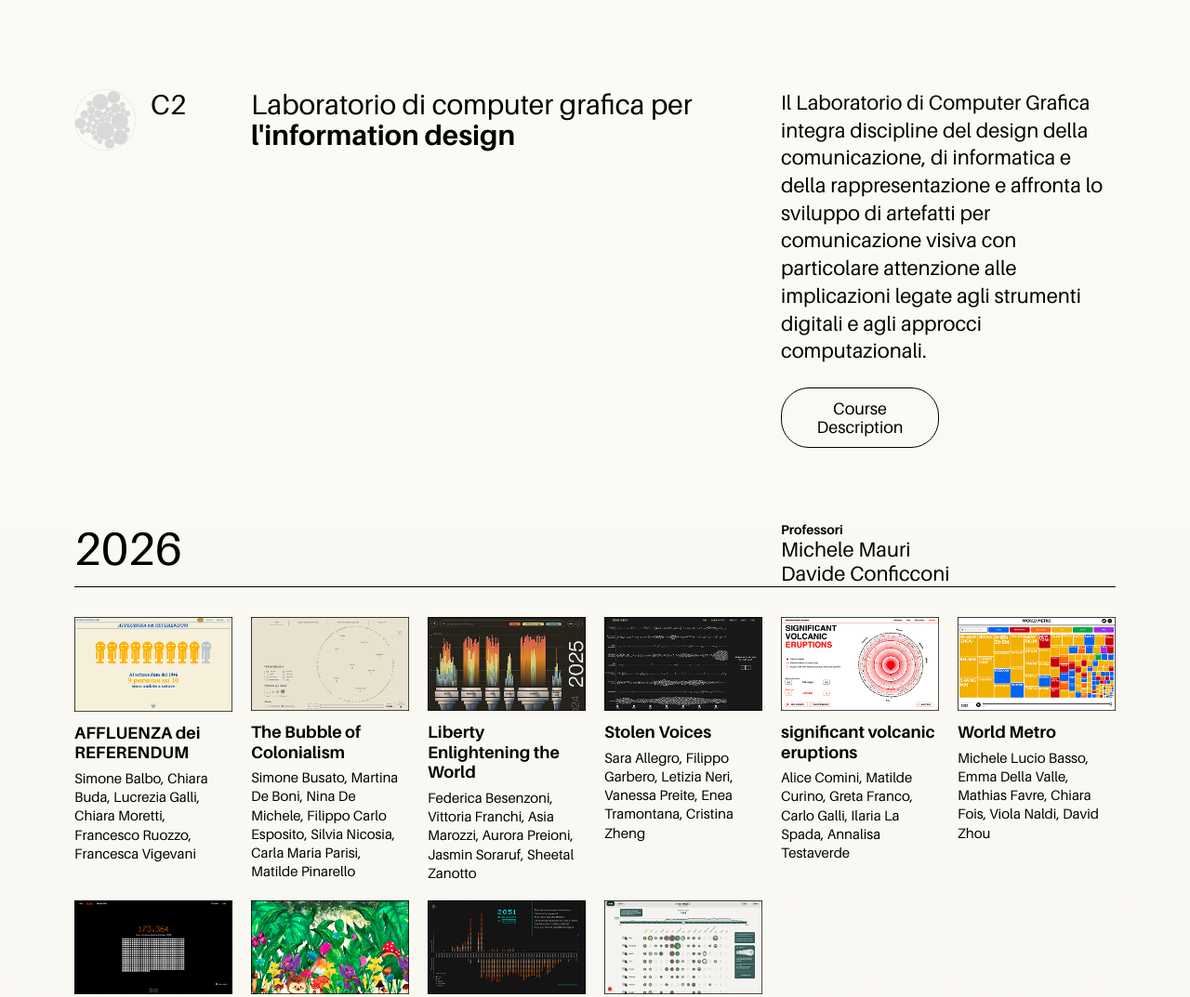
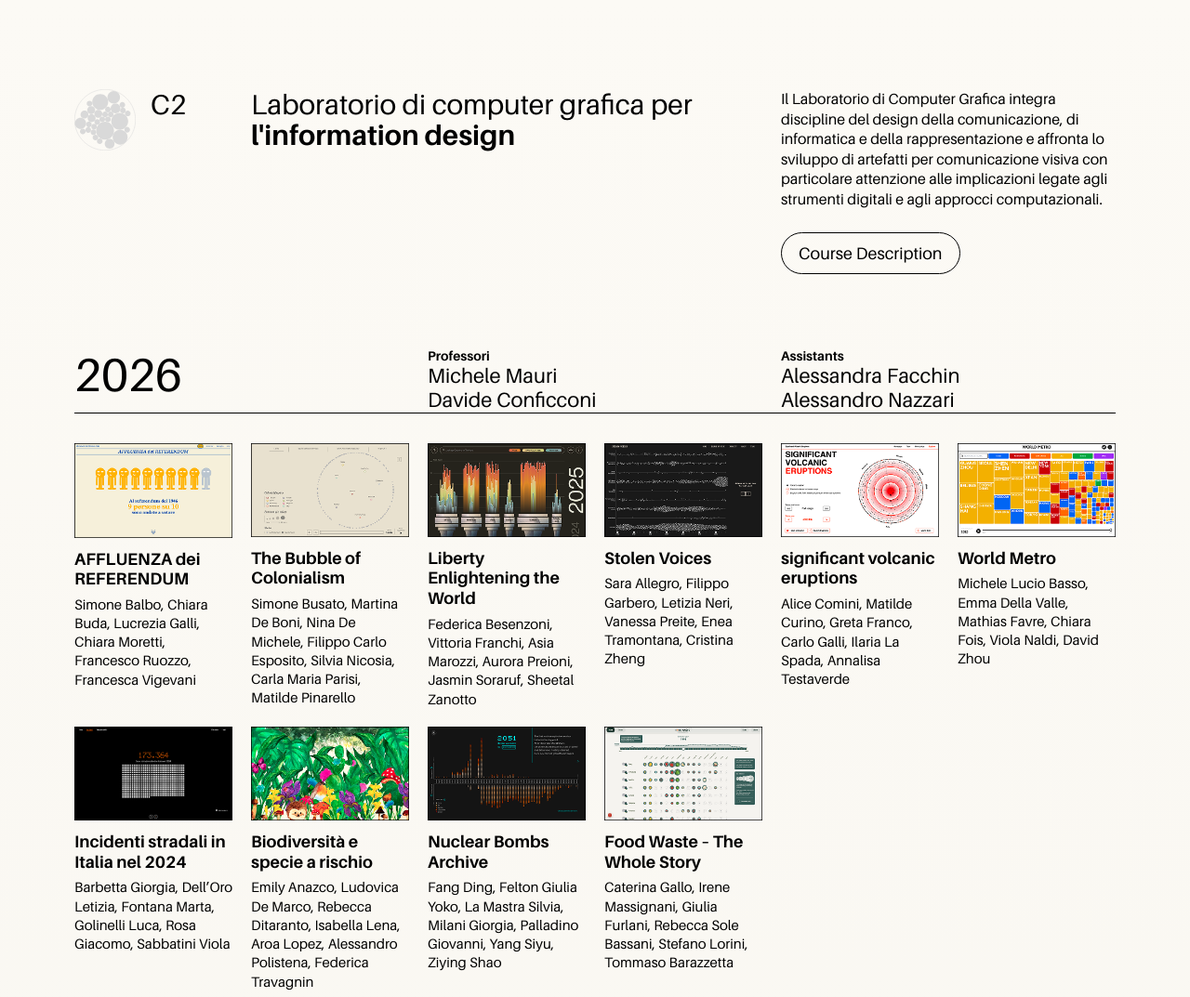
Before and after one commit to laboratorio-computergrafica/laboratorio-computergrafica.github.io, a website: page sections/infodesign/index.html in a window 1280 px wide. Shown: the top 1073 px of the page at 93% size. Drawn offline with Linux system fonts and the light colour scheme.

Commit message:
added assistants

```diff
--- a/sections/infodesign/assets/projects.js
+++ b/sections/infodesign/assets/projects.js
@@ -41,6 +41,23 @@ d3.csv("./lcg-infodesign-projects.csv").then((rows) => {
       .enter()
       .append("div")
       .attr("class", "professor-name")
+      .text((d) => d);
+
+    const assistantNames = [
+      ...new Set(projects.flatMap((project) => splitList(project.assissants))),
+    ];
+    const assistants = title
+      .append("div")
+      .attr("class", "projects-year-assistants");
+
+    assistants.append("div").attr("class", "section-title").text("Assistants");
+
+    assistants
+      .selectAll(".assistant-name")
+      .data(assistantNames)
+      .enter()
+      .append("div")
+      .attr("class", "assistant-name")
       .text((d) => d);
 
     const cardsData = projects.map((project) => {
--- a/styles.css
+++ b/styles.css
@@ -174,14 +174,14 @@ body {
   font-family: "Aileron", sans-serif;
   font-style: normal;
   font-weight: 400;
-  font-size: 22px;
+  /* font-size: 22px; */
   line-height: 1.35;
   color: #000000;
 }
 
 .external-link {
   display: block;
-  width: calc((100% - var(--grid-gutter)) / 2);
+  /* width: calc((100% - var(--grid-gutter)) / 2); */
   margin-top: 24px;
   padding: 12px 18px;
   border: 1px solid #000000;
@@ -273,10 +273,15 @@ body {
 }
 
 .projects-year-professors {
+  grid-column: 3 / span 2;
+}
+
+.projects-year-assistants {
   grid-column: 5 / span 2;
 }
 
-.projects-year-professors .section-title {
+.projects-year-professors .section-title,
+.projects-year-assistants .section-title {
   font-family: "Aileron", sans-serif;
   font-style: normal;
   font-weight: 700;
@@ -285,7 +290,8 @@ body {
   color: #000000;
 }
 
-.professor-name {
+.professor-name,
+.assistant-name {
   font-family: "Aileron", sans-serif;
   font-style: normal;
   font-weight: 400;
@@ -354,6 +360,7 @@ body {
 
   .projects-year-number,
   .projects-year-professors,
+  .projects-year-assistants,
   .project-card {
     grid-column: auto;
   }
```
